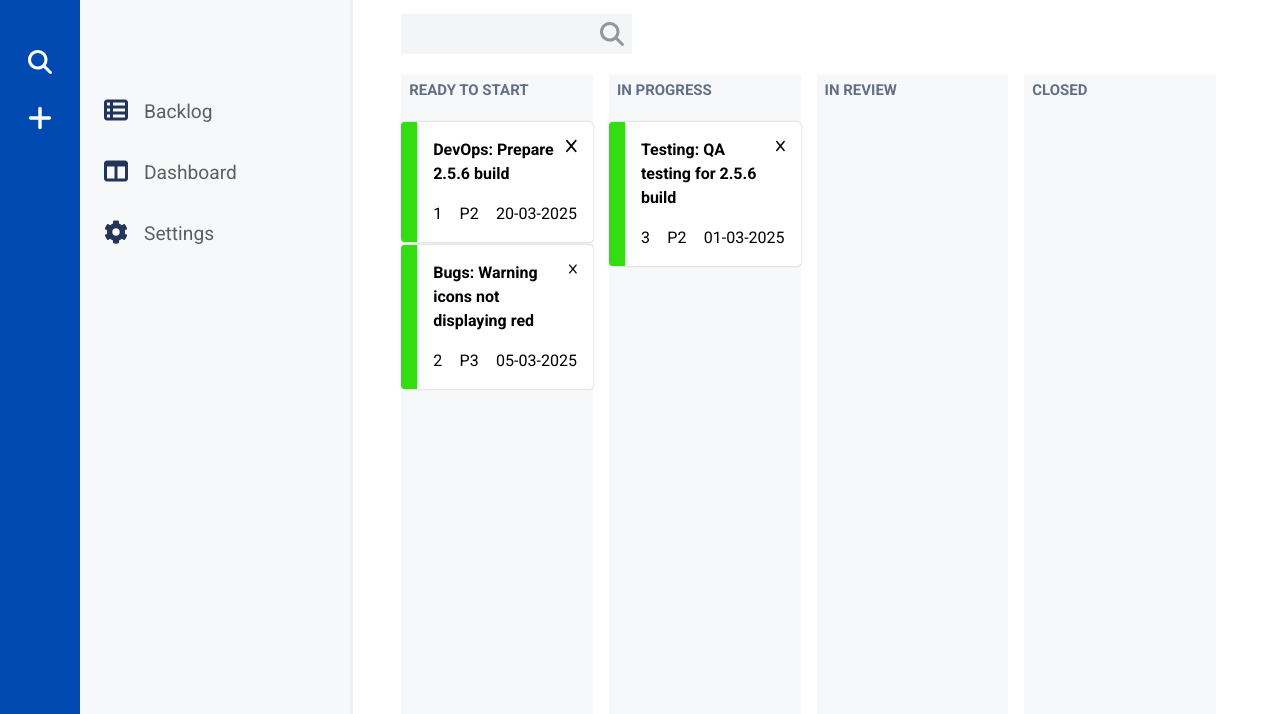
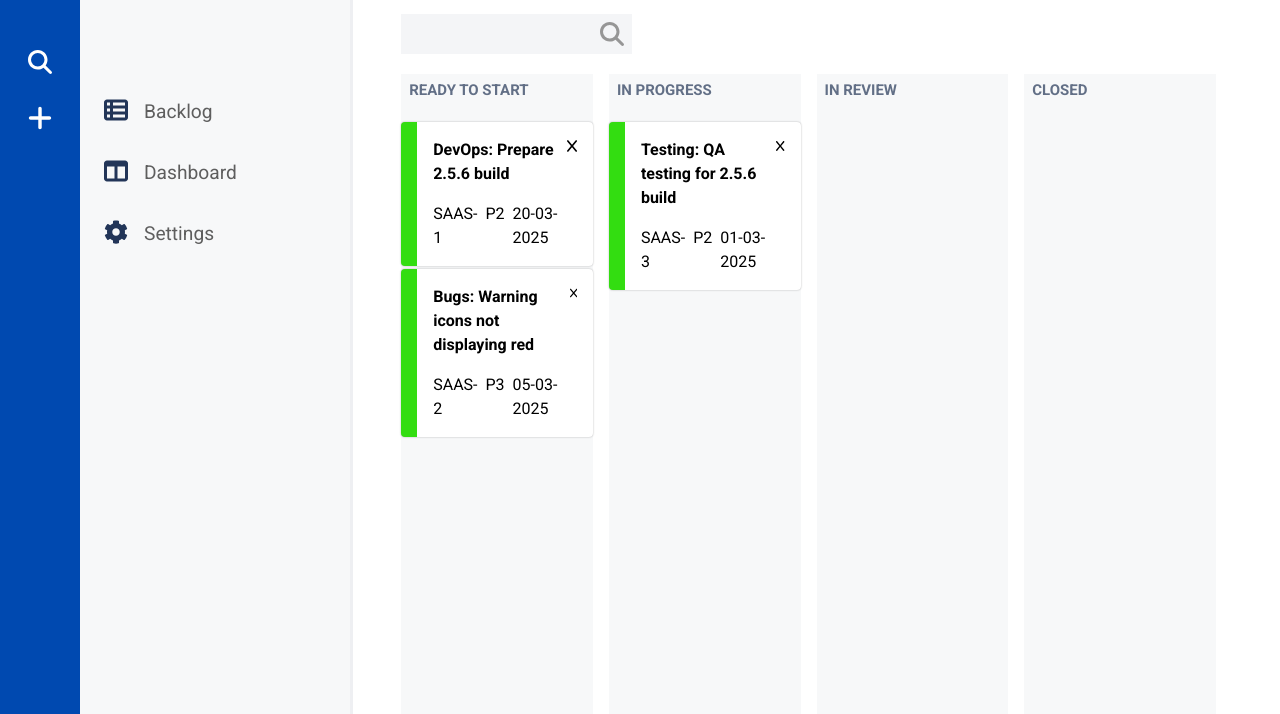
Before and after one commit to DanielCHodgson/Todo-List, a website built with webpack: page src/template.html in a window 1280 px wide. Shown: the part 86-800 px from the top of the page. Built offline with nearby package versions, Linux system fonts and the light colour scheme.

Commit message:
Added ability to update card data

```diff
--- a/src/components/Dashboard/Dashboard.js
+++ b/src/components/Dashboard/Dashboard.js
@@ -80,17 +80,17 @@ export default function Dashboard(project, events) {
     function updateTask(data) {
         const task = data.task;
         const newData = data.newData;
+        const newtask = new Task(task.getId(), newData.project, newData.summary, newData.description, newData.priority, newData.date, newData.status);
 
         if(task.getStatus() !== data.status) {
-            const prevLane = lanes[task.getStatus()];
+            const currentLane = lanes[task.getStatus()];
             const newLane = lanes[newData.status]
 
-            prevLane.removeCard(task.getId());
-            newLane.addCard(new TaskCard(new Task(newData.id, newData.project, newData.summary, newData.description, newData.priority, newData.date, newData.status), events));
-
-            prevLane.renderCards();
-            newLane.renderCards();
-
+            currentLane.removeCard(task.getId());
+            newLane.addCard(new TaskCard(newtask, events));
+        } else {
+            const currentLane = lanes[task.getStatus()];
+            currentLane.UpdateCard(newtask);
         }
     }
 
--- a/src/components/SwimLane/SwimLane.js
+++ b/src/components/SwimLane/SwimLane.js
@@ -46,6 +46,11 @@ export default class SwimLane {
         card.render(this.#cardsContainer);
     }
 
+    updatecard(id, task) {
+        const card = this.#cards.find(card => card.getTask().getId() !== id);
+        card.setData(task);
+    }
+
     removeCard(id) {
         this.#cards = this.#cards.filter(card => card.getTask().getId() !== id);
         this.#cardsContainer.innerHTML = "";
--- a/src/components/TaskCard/TaskCard.css
+++ b/src/components/TaskCard/TaskCard.css
@@ -16,6 +16,7 @@
 .task-header, .task-footer {
     display: flex;
     justify-content: space-between;
+    gap: 0.5rem;
 }
 
 .task-header {
--- a/src/components/TaskCard/TaskCard.js
+++ b/src/components/TaskCard/TaskCard.js
@@ -6,12 +6,33 @@ export default class TaskCard {
   #task
   #element
   #events;
+  #fields = null;
 
   constructor(task, events) {
     this.#task = task;
     this.#events = events;
     this.#element = this.createCardElement();
+    this.cacheFields();
+    this.setData(task);
     this.#element.addEventListener("click", () => this.handleCardClick(task));
+  }
+
+  cacheFields() {
+    this.#fields = {
+      "summary": this.#element.querySelector(".summary"),
+      "priority": this.#element.querySelector(".priority"),
+      "date": this.#element.querySelector(".date"),
+      "slug": this.#element.querySelector(".slug")
+    };
+  }
+
+
+  setData(task) {
+    if (!task) return;
+    this.#fields.slug.textContent = `${task.getProject()}-${task.getId()}`;
+    this.#fields.summary.textContent = task.getSummary();
+    this.#fields.priority.textContent = task.getPriority();
+    this.#fields.date.textContent = task.getDueDate();
   }
 
   createCardElement() {
@@ -26,12 +47,11 @@ export default class TaskCard {
     const deleteIcon = `<svg xmlns="http://www.w3.org/2000/svg" width="1rem" height="1rem" viewBox="0 0 384 512"><path d="M376.6 84.5c11.3-13.6 9.5-33.8-4.1-45.1s-33.8-9.5-45.1 4.1L192 206 56.6 43.5C45.3 29.9 25.1 28.1 11.5 39.4S-3.9 70.9 7.4 84.5L150.3 256 7.4 427.5c-11.3 13.6-9.5 33.8 4.1 45.1s33.8 9.5 45.1-4.1L192 306 327.4 468.5c11.3 13.6 31.5 15.4 45.1 4.1s15.4-31.5 4.1-45.1L233.7 256 376.6 84.5z"/></svg>`;
 
     const header = Utility.createElement("div", "task-header");
-    const summary = Utility.createElement("p", "task-summary", this.#task.getSummary());
 
     const del = Utility.createElement("div", "delete-icon");
     del.appendChild(Utility.renderSvg(deleteIcon));
 
-    header.appendChild(summary);
+    header.appendChild(Utility.createElement("p", "summary"));
     header.appendChild(del);
     return header;
   }
@@ -44,16 +64,9 @@ export default class TaskCard {
 
   createFooterElement() {
     const footer = Utility.createElement("div", "task-footer");
-
-    const dueDate = Utility.createElement("p", "due-date", this.#task.getDueDate());
-
-    const id = Utility.createElement("p", "task-id", this.#task.getId());
-    const priority = Utility.createElement("p", "task-priority", this.#task.getPriority());
-
-    footer.appendChild(id);
-    footer.appendChild(priority);
-    footer.appendChild(dueDate);
-
+    footer.appendChild(Utility.createElement("p", "slug",));
+    footer.appendChild(Utility.createElement("p", "priority"));
+    footer.appendChild(Utility.createElement("p", "date"));
     return footer;
   }
 
@@ -65,16 +78,13 @@ export default class TaskCard {
     parent.appendChild(this.#element);
   }
 
-  update() {
-    // TODO implement update method
-  }
-
   destroy() {
+    this.#fields = null;
     this.#element.remove();
   }
 
   getTask() {
-      return this.#task;
+    return this.#task;
   }
 
 
```
